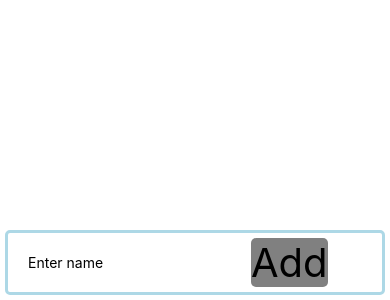
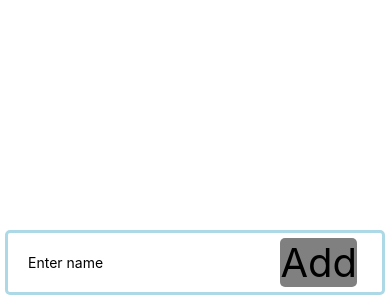
Before and after one commit to joakim-ha/countingstuff, a React Native app: screen / in a window 390 px wide. Shown: the part 544-844 px from the top of the page. Built offline with nearby package versions, Linux system fonts and the light colour scheme.

Commit message:
Change row styling

```diff
--- a/styles/CommonStyles.js
+++ b/styles/CommonStyles.js
@@ -7,6 +7,7 @@ export const CommonStyles = StyleSheet.create({
   row: {
     flexDirection: "row",
     alignItems: "center",
+    justifyContent: "space-between",
     borderColor: "lightblue",
     borderWidth: 3,
     borderRadius: 5,
```
